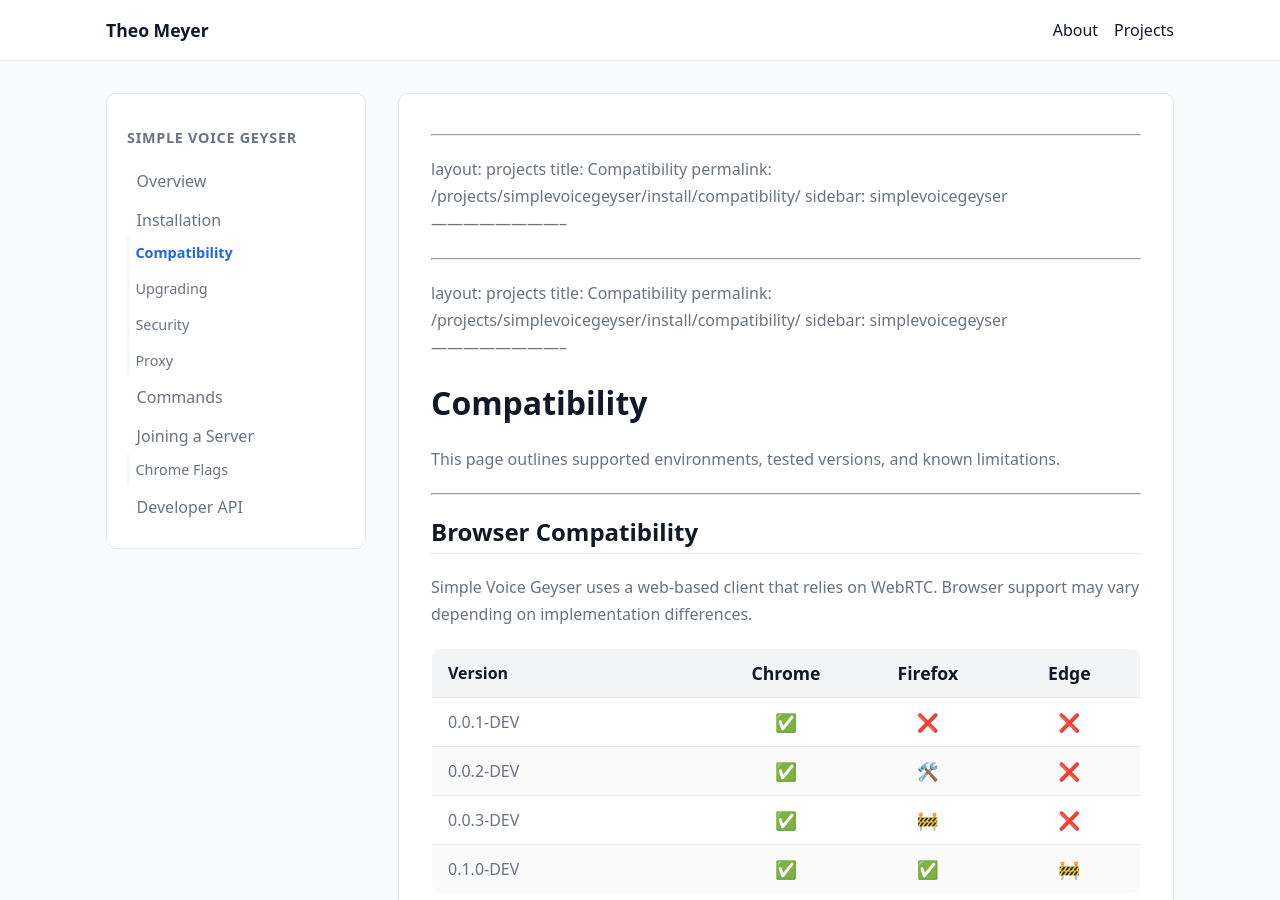
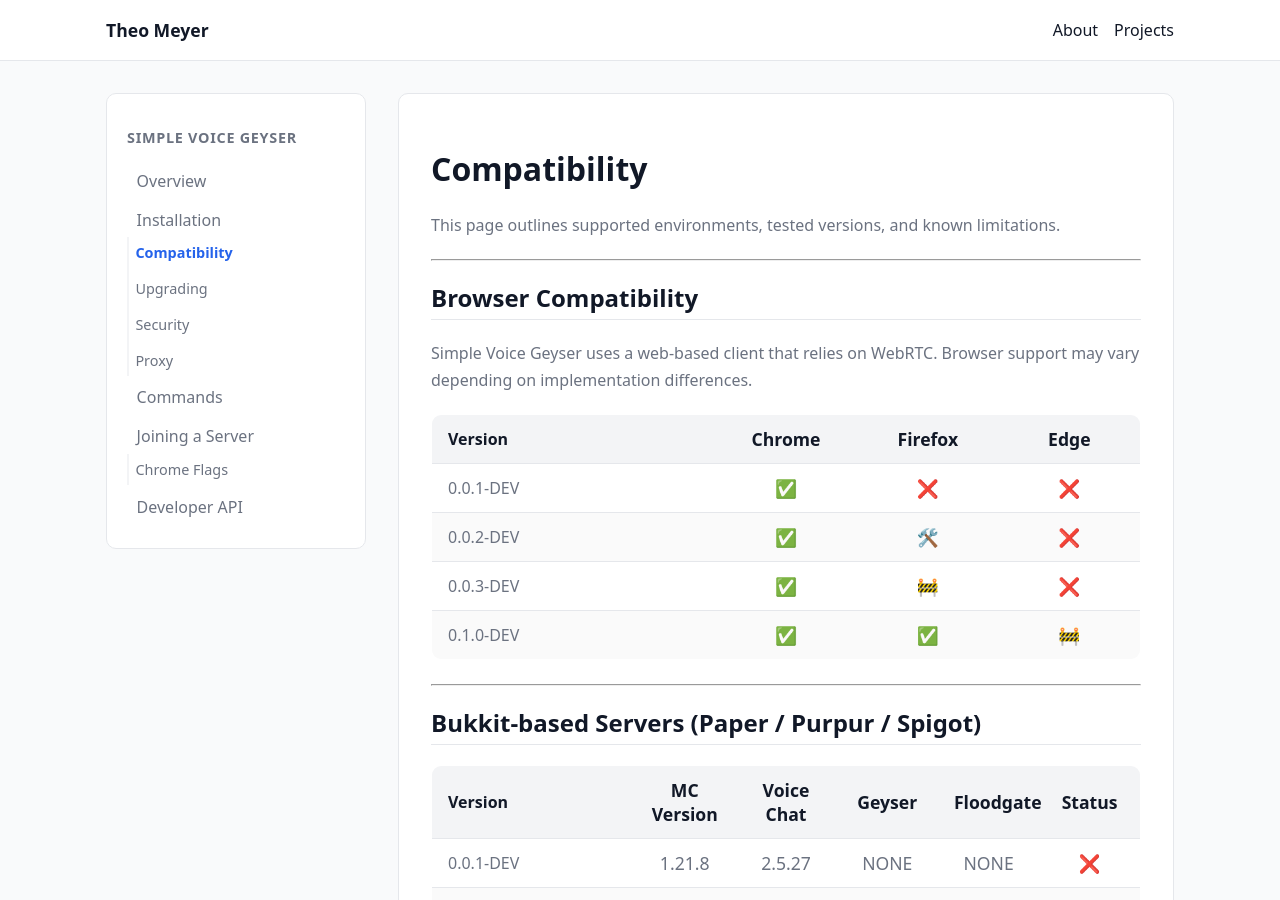
Before and after one commit to TheodoreMeyer/TheodoreMeyer.github.io, a Jekyll site: the page built from projects/SimpleVoiceGeyser/install/compatibility.markdown, in a window 1280 px wide and 900 px high. Built offline with Jekyll 4.4.1, drawn with Linux system fonts in a browser that asks for light colours.

Commit message:
Name fixes

```diff
--- a/projects/SimpleVoiceGeyser/Commands.markdown
+++ b/projects/SimpleVoiceGeyser/Commands.markdown
@@ -1,5 +1,4 @@
 ---
-
 layout: projects
 title: Commands
 permalink: /projects/simplevoicegeyser/commands/
--- a/projects/SimpleVoiceGeyser/install/compatibility.markdown
+++ b/projects/SimpleVoiceGeyser/install/compatibility.markdown
@@ -4,22 +4,6 @@
 permalink: /projects/simplevoicegeyser/install/compatibility/
 sidebar: simplevoicegeyser
 ---
-
----
-
-layout: projects
-title: Compatibility
-permalink: /projects/simplevoicegeyser/install/compatibility/
-sidebar: simplevoicegeyser
---------------------------
-
----
-
-layout: projects
-title: Compatibility
-permalink: /projects/simplevoicegeyser/install/compatibility/
-sidebar: simplevoicegeyser
---------------------------
 
 # Compatibility
 
```
Also changed, not shown: projects/SimpleVoiceGeyser/index.markdown (+0 -8 lines), projects/SimpleVoiceGeyser/install/index.markdown (+0 -8 lines).
